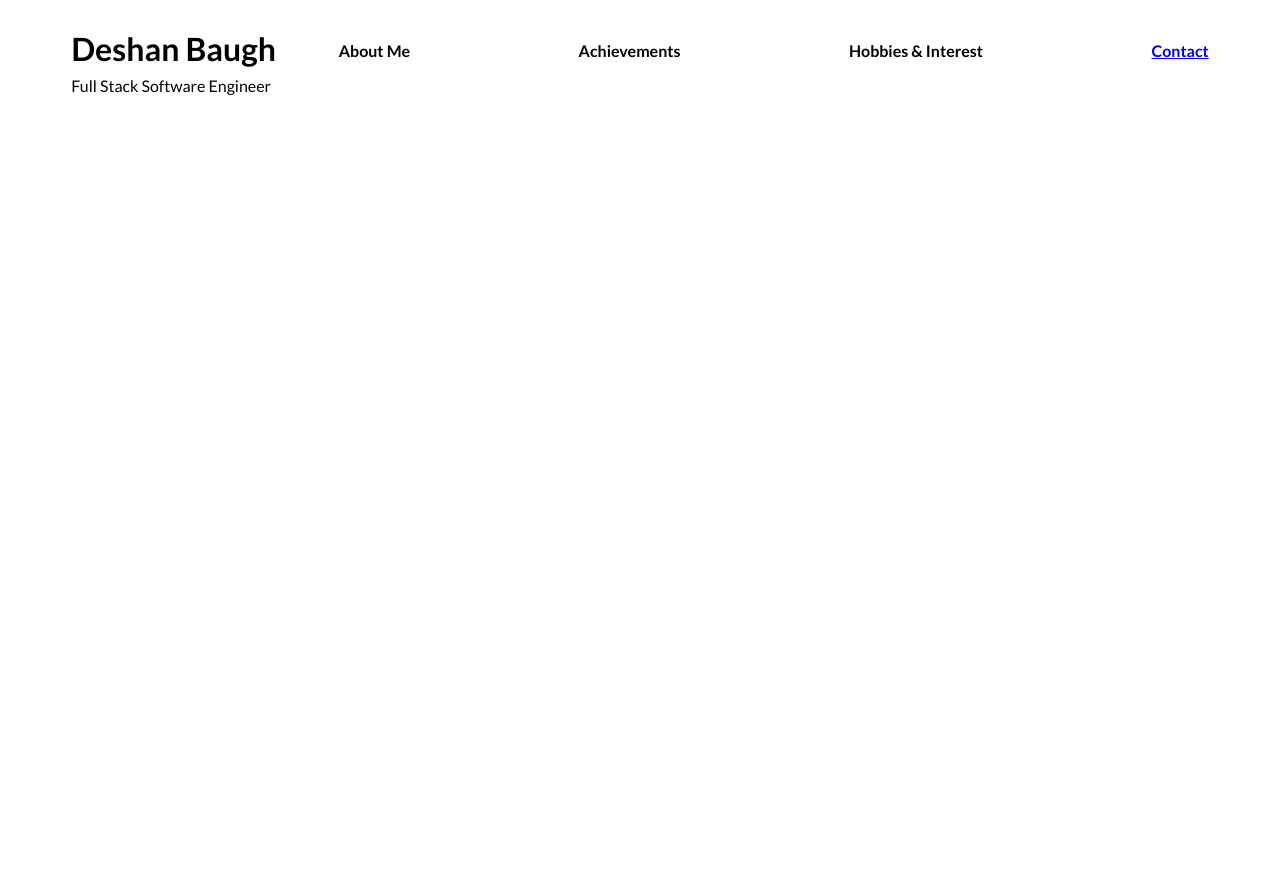
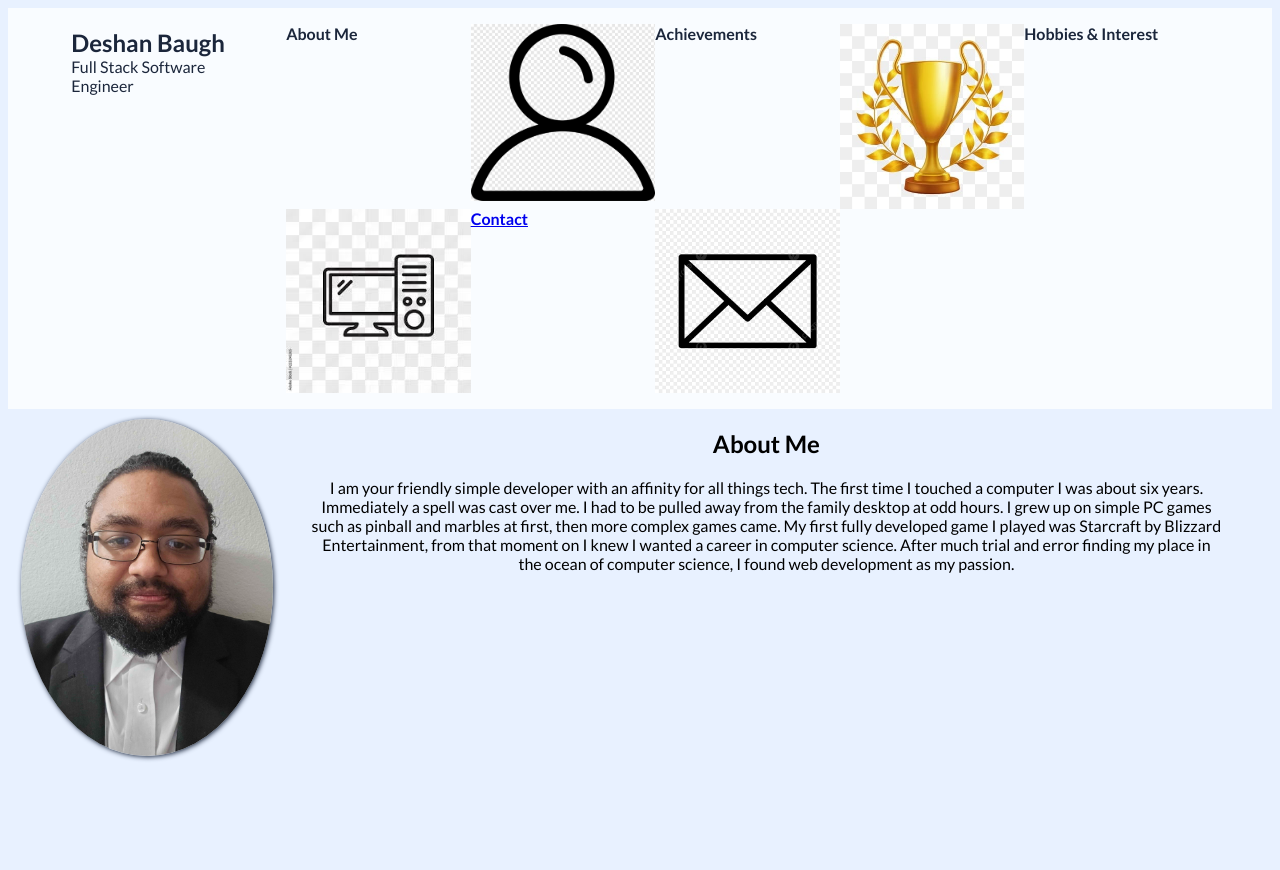
Before and after one commit to D-Baugh/DB-Portfolio, a plain HTML site: page dev/BaughDeshan-Profile/index.html in a window 1280 px wide. Before the commit the page ends 800 px from the top, so only its background shows below. Drawn offline with Linux system fonts and the light colour scheme.

Commit message:
Profile page updates

```diff
--- a/dev/BaughDeshan-Profile/CSS/main.css
+++ b/dev/BaughDeshan-Profile/CSS/main.css
@@ -3,11 +3,15 @@
 }
 /* === Variable Declarartions ===*/
 :root {
-  --color-primary: #1b263b;
-  --color-secondary: #afd0fe;
-  --color-accent: #778da9;
-  --color-light: #e2e6f3;
-  --color-dark: #0d1b2a;
+  --color-primary: #587c93;
+  --color-primary2: #ee8a5a;
+  --color-secondary: #a8c7dc;
+  --color-secondary2: #0b0c25;
+  --color-secondary3: #e7ecf3;
+  --color-text: #0D1B2A;
+  --color-text2: #1B263B;
+  --color-background: #E2E6F3;
+  --color-background2: #d9dee3;
 }
 /*  Font Styles from Google Fonts */
 /* https://fonts.google.com/selection/embed */
@@ -71,25 +75,62 @@
   font-style: italic;
 }
 /* End of font styles */
+body{
+  background-color: #E8F1FF;
+}
 /* Header Styles */
 header {
-  display: grid;
-  grid-template-columns: 20% 1fr;
+  display: flex;
   padding-left: 5%;
   padding-right: 5%;
+  color: var(--color-text2);
+  background-color: #F9FCFF;
 }
 header h1 {
   margin-bottom: 0;
 }
 header p {
-  grid-area: 2/1/2/1;
   margin-top: 0;
 }
-nav ul {
-  display: flex;
+#nav-links{
+  display: grid;
+  grid-template-columns: 1fr 1fr 1fr 1fr 1fr;
+  grid-template-rows: 1fr 1fr ;
   list-style: none;
   justify-content: space-between;
+}
+.nav-img{
+  width: 100%;
+}
+#nav-header{
+  display: flex;
+  flex-direction: column;
+  width: 100%;
 }
 nav ul li {
   margin-top: 2%;
 }
+/* About Me Section Styles */
+#about-me{
+  display: grid;
+  grid-template-columns: 20% 1fr;
+  grid-template-rows: 15% 15%;
+  text-align: center;
+  gap: 0;
+}
+#self-portrait {
+  width: 100%;
+  margin-top: 10px;
+  margin-left: 5%;
+  border-radius: 100%;
+  box-shadow: 1px 1px 5px var(--color-text2);
+}
+#about-me-h2{
+  margin-bottom: 0;
+}
+#about-me-P{
+  margin-top: 0;
+  grid-area: 2/2/2/2;
+  margin-left: 5%;
+  margin-right: 5%;
+}
--- a/dev/BaughDeshan-Profile/index.html
+++ b/dev/BaughDeshan-Profile/index.html
@@ -13,20 +13,29 @@
   </head>
   <body>
     <header>
+      <section id="nav-header">
       <h1 class="lato-bold">Deshan Baugh</h1>
       <p class="lato-regular">Full Stack Software Engineer</p>
-      <nav>
-        <ul class="lato-bold">
+    </section>
+        <ul id="nav-links" class="lato-bold">
           <!-- Page quick navigation links -->
-          <li>About Me</li>
-          <li>Achievements</li>
+          <li class="nav-list-item">About Me</li>
+          <img class="nav-img" src="images/me-icon.png" alt="">
+          <li class="nav-llist-item">Achievements</li>
+          <img class="nav-img" src="images/trophy.jpg" alt="">
           <li>Hobbies & Interest</li>
+          <img class="nav-img" src="images/PC.jpeg" alt="">
           <li><a href="contact.html">Contact</a></li>
+          <img class="nav-img" src="images/email-vector.jpg" alt="">
         </ul>
-      </nav>
     </header>
     <main>
-
+      <!-- About Me section -->
+      <Section id="about-me">
+        <img id="self-portrait" src="images/self-portrait.jpg" alt="">
+        <h2 id="about-me-h2" class="lato-bold">About Me</h2>
+        <p id="about-me-P" class="lato-regular">I am your friendly simple developer with an affinity for all things tech. The first time I touched a computer I was about six years. Immediately a spell was cast over me. I had to be pulled away from the family desktop at odd hours. I grew up on simple PC games such as pinball and marbles at first, then more complex games came. My first fully developed game I played was Starcraft by Blizzard Entertainment, from that moment on I knew I wanted a career in computer science. After much trial and error finding my place in the ocean of computer science, I found web development as my passion. </p>
+      </Section>
     </main>
   </body>
 </html>
```
Also changed, not shown: dev/BaughDeshan-Profile/contact.html (+1 -1 lines), dev/BaughDeshan-Profile/images/PC.jpeg (added), dev/BaughDeshan-Profile/images/email-vector.jpg (added), dev/BaughDeshan-Profile/images/me-icon.png (added), dev/BaughDeshan-Profile/images/trophy.jpg (added).
